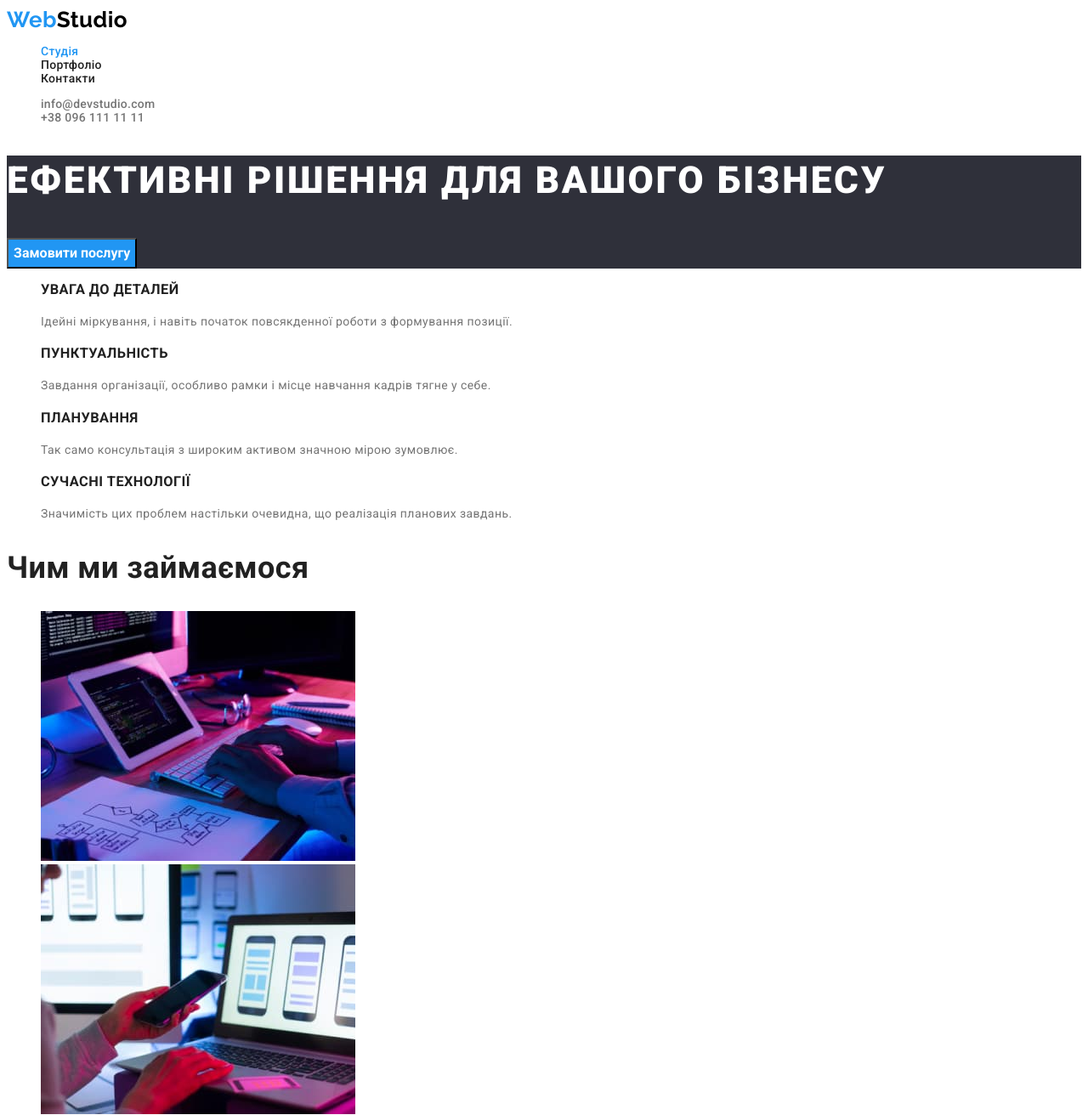
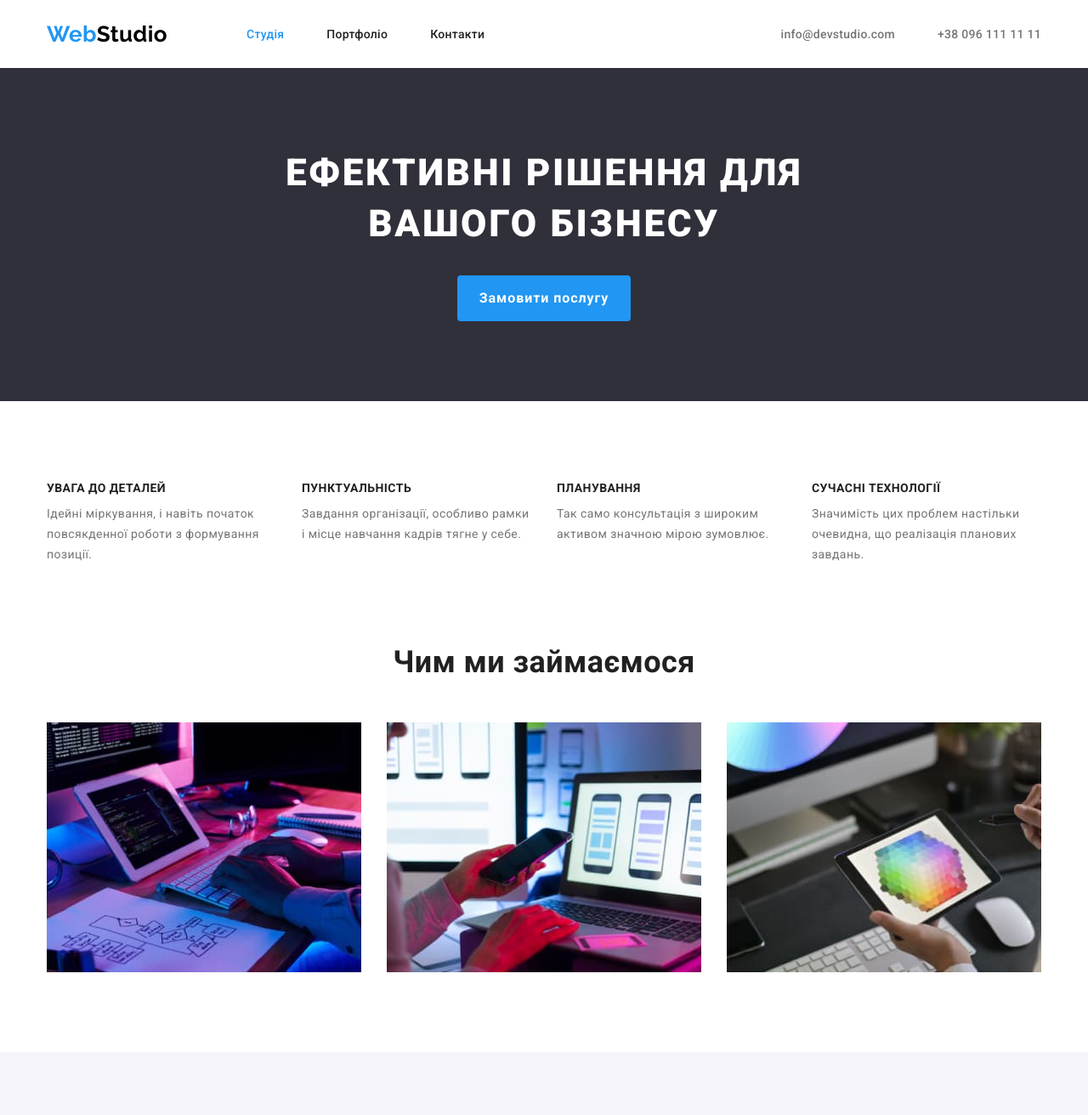
Before and after one commit to andriitomilov/html-hw-01, a plain HTML site: page index.html in a window 1280 px wide. Shown: the top 1312 px of the page at 85% size. Drawn offline with nearby package versions, Linux system fonts and the light colour scheme.

Commit message:
complete main page

```diff
--- a/css/styles.css
+++ b/css/styles.css
@@ -1,23 +1,49 @@
 :root {
   --primary-text-color: #212121;
   --secondary-text-color: #757575;
+
   --primary-bg-color: #ffffff;
   --secondary-bg-color: #2f303a;
-  --tertiary-bg-color:#F5F4FA;
+  --tertiary-bg-color: #f5f4fa;
+
   --accent-color: #2196f3;
+
   --logo-black-color: #000000;
   --logo-white-color: #ffffff;
+
   --title-white-color: #ffffff;
+
   --address-opacity-color: rgba(255, 255, 255, 0.6);
+  --btn-active-color: #188ce8;
+
+  --card-set-gap: 30px;
+  --card-bg-color: #ffffff;
+  --card-box-shadow-color: 0px 1px 3px rgba(0, 0, 0, 0.12),
+    0px 1px 1px rgba(0, 0, 0, 0.14), 0px 2px 1px rgba(0, 0, 0, 0.2);
 }
 
 body {
   font-family: Roboto, san-serif;
   font-size: 14px;
-  line-height: 1.14;
   letter-spacing: 0.03em;
+  /* letter-spacing: 0.03em; */
   color: var(--primary-text-color);
   background-color: var(--primary-bg-color);
+}
+h1,
+h2,
+h3,
+h4,
+ul,
+p {
+  margin: 0;
+  padding: 0;
+}
+
+img {
+  display: block;
+  max-width: 100%;
+  height: auto;
 }
 
 .visually-hidden {
@@ -44,15 +70,31 @@ body {
 
 .btn {
   font-family: 'Roboto', sans-serif;
+
   cursor: pointer;
 }
-.title{
+
+.section {
+  padding-top: 94px;
+  padding-bottom: 94px;
+}
+.title {
+  margin-bottom: 50px;
+
   font-weight: 700;
   font-size: 36px;
-  line-height: 1.17;
+  line-height: calc(42 / 36);
 }
 
-/* Logo */
+.container {
+  max-width: 1200px;
+  margin-left: auto;
+  margin-right: auto;
+  padding-left: 15px;
+  padding-right: 15px;
+}
+
+/* ------------------ LOGO ---------------------*/
 .logo {
   font-family: Raleway, sans-serif;
   font-size: 26px;
@@ -68,9 +110,13 @@ body {
 .logo--secondary {
   color: var(--logo-white-color);
 }
-/* Header */
+/* -------------------- HEADER ------------------------ */
 .nav-link,
 .contacts-link {
+  display: block;
+  padding-top: 32px;
+  padding-bottom: 32px;
+
   font-size: 14px;
   font-weight: 500;
   letter-spacing: 0.02em;
@@ -92,9 +138,32 @@ body {
   color: var(--accent-color);
 }
 
-/* Hero */
+.header__container {
+  display: flex;
+  align-items: center;
+}
+
+.nav {
+  display: flex;
+  align-items: center;
+  gap: 93px;
+}
+
+.menu-list {
+  display: flex;
+  gap: 50px;
+}
+
+.contacts-list {
+  display: flex;
+  gap: 50px;
+  margin-left: auto;
+}
+
+/* ---------------------------- HERO ------------------------- */
 .hero {
   background-color: var(--secondary-bg-color);
+  text-align: center;
 }
 .hero__title {
   font-weight: 900;
@@ -103,48 +172,110 @@ body {
   letter-spacing: 0.06em;
   text-transform: uppercase;
   color: var(--title-white-color);
+
+  margin-bottom: 30px;
 }
 .hero__btn {
+  padding: 10px 24px;
+
   font-weight: 700;
   font-size: 16px;
   line-height: 1.88;
+  letter-spacing: 0.06em;
+
+  border-color: transparent;
+  border-radius: 4px;
+
   color: var(--title-white-color);
   background-color: var(--accent-color);
 }
 
-/* Features */
+.hero__btn:hover,
+.hero__btn:focus {
+  background-color: var(--btn-active-color);
+}
+
+/* ------------------------------- FEATURES ---------------------------- */
 .features__title {
+  margin-bottom: 10px;
+
+  font-size: 14px;
+  line-height: calc(16 / 14);
   font-weight: 700;
   text-transform: uppercase;
 }
 .features__text {
-  line-height: 1.71;
+  line-height: calc(24 / 14);
   color: var(--secondary-text-color);
 }
 
-/* Team */
-.team{
+.features-list {
+  display: flex;
+  gap: var(--card-set-gap);
+}
+.features-list__item {
+  flex-basis: calc((100% - var(--card-set-gap) * 3) / 4);
+}
+
+/* ---------------WORK--------------- */
+.work {
+  padding-top: 0;
+  text-align: center;
+}
+
+.work-list {
+  display: flex;
+  gap: var(--card-set-gap);
+}
+.work-list__item {
+  flex-basis: calc((100% - (var(--card-st-gap) * 2)) / 3);
+}
+
+/*  ------------------- TEAM --------------------- */
+.team {
   background-color: var(--tertiary-bg-color);
+  text-align: center;
 }
+.team-list {
+  display: flex;
+  gap: var(--card-set-gap);
+}
+
+.team-list__item {
+  flex-basis: calc((100% - (var(--card-set-gap) * 3)) / 4);
+
+  background-color: var(--card-bg-color);
+  box-shadow: var(--card-box-shadow-color);
+  border-radius: 0px 0px 4px 4px;
+
+  overflow: hidden;
+}
+
+.team-list__content {
+  padding: 30px 60px;
+}
+
 .team__text {
   line-height: 1.13;
 }
 .team__text--bold {
+  margin-bottom: 10px;
+
   font-weight: 500;
 }
 .team__text--secondary {
   color: var(--secondary-text-color);
 }
 
-/* PORTFOLIO PAGE */
-.filter-list__btn{
+/* ---------------- PORTFOLIO PAGE ------------------------*/
+.filter-list__btn {
   font-size: 16px;
   line-height: 1.63;
   color: var(--primary-text-color);
   background-color: var(--tertiary-bg-color);
 }
 .filter-list__btn:hover,
-.filter-list__btn:focus{
+.filter-list__btn:focus {
   color: var(--title-white-color);
   background-color: var(--accent-color);
 }
@@ -164,17 +295,33 @@ body {
   color: var(--secondary-text-color);
 }
 
-/* Footer */
-.footer{
+/* ---------------------- FOOTER ---------------------- */
+.footer {
+  padding-top: 60px;
+  padding-bottom: 60px;
   background-color: var(--secondary-bg-color);
 }
+
+.footer__logo{
+  display: block;
+  margin-bottom: 30px;
+}
+.footer-address{
+  display: flex;
+  flex-direction: column;
+  align-items: start;
+}
+.footer-address .address-link:not(last-child){
+  margin-bottom: 12px;
+}
 .address-link {
+
   font-size: 14px;
   line-height: 1.71;
   font-style: normal;
 }
 .address-link:hover,
-.address-link:focus{
+.address-link:focus {
   color: var(--logo-white-color);
 }
 .address-link--accent {
--- a/index.html
+++ b/index.html
@@ -11,153 +11,210 @@
       href="https://fonts.googleapis.com/css2?family=Raleway:wght@700&family=Roboto:wght@400;500;700;900&display=swap"
       rel="stylesheet"
     />
+    <link
+      rel="stylesheet"
+      href="https://cdnjs.cloudflare.com/ajax/libs/modern-normalize/2.0.0/modern-normalize.min.css"
+      integrity="sha512-4xo8blKMVCiXpTaLzQSLSw3KFOVPWhm/TRtuPVc4WG6kUgjH6J03IBuG7JZPkcWMxJ5huwaBpOpnwYElP/m6wg=="
+      crossorigin="anonymous"
+      referrerpolicy="no-referrer"
+    />
     <link rel="stylesheet" href="./css/styles.css" />
   </head>
   <body>
     <header class="header">
+      <div class="container header__container">
+        <nav class="nav">
           <a class="link logo logo--primary" href="./index.html"
             ><span class="logo--accent">Web</span>Studio</a
           >
-      <ul class="list">
-        <li><a class="nav-link link current" href="./index.html">Студія</a></li>
-        <li><a class="nav-link link" href="./portfolio.html">Портфоліо</a></li>
-        <li><a class="nav-link link" href="">Контакти</a></li>
+          <ul class="list menu-list">
+            <li class="menu-list__item">
+              <a class="nav-link link current" href="./index.html">Студія</a>
+            </li>
+            <li class="menu-list__item">
+              <a class="nav-link link" href="./portfolio.html">Портфоліо</a>
+            </li>
+            <li class="menu-list__item">
+              <a class="nav-link link" href="">Контакти</a>
+            </li>
           </ul>
-      <ul class="list">
-        <li>
+        </nav>
+        <ul class="list contacts-list">
+          <li class="contacts-list__item">
             <a class="link contacts-link" href="mailto:info@devstudio.com"
               >info@devstudio.com</a
             >
           </li>
-        <li>
+          <li class="contacts-list__item">
             <a class="link contacts-link" href="tel:+380961111111"
               >+38 096 111 11 11</a
             >
           </li>
         </ul>
+      </div>
     </header>
 
     <main>
-      <section class="hero">
-        <h1 class="hero__title">Ефективні рішення для вашого бізнесу</h1>
+      <section class="hero section">
+        <div class="container">
+          <h1 class="hero__title">
+            Ефективні рішення для <br />
+            вашого бізнесу
+          </h1>
           <button class="btn hero__btn" type="button">Замовити послугу</button>
+        </div>
       </section>
 
-      <section class="features">
+      <section class="features section">
+        <div class="container">
           <h2 class="visually-hidden">Переваги WebStudio</h2>
-        <ul class="list">
-          <li>
+
+          <ul class="list features-list">
+            <li class="features-list__item">
               <h3 class="features__title">Увага до деталей</h3>
               <p class="features__text">
                 Ідейні міркування, і навіть початок повсякденної роботи з
                 формування позиції.
               </p>
             </li>
-          <li>
+
+            <li class="features-list__item">
               <h3 class="features__title">Пунктуальність</h3>
               <p class="features__text">
-              Завдання організації, особливо рамки і місце навчання кадрів тягне
-              у себе.
+                Завдання організації, особливо рамки і місце навчання кадрів
+                тягне у себе.
               </p>
             </li>
-          <li>
+
+            <li class="features-list__item">
               <h3 class="features__title">Планування</h3>
               <p class="features__text">
                 Так само консультація з широким активом значною мірою зумовлює.
               </p>
             </li>
-          <li>
+
+            <li class="features-list__item">
               <h3 class="features__title">Сучасні технології</h3>
               <p class="features__text">
-              Значимість цих проблем настільки очевидна, що реалізація планових
-              завдань.
+                Значимість цих проблем настільки очевидна, що реалізація
+                планових завдань.
               </p>
             </li>
           </ul>
+        </div>
       </section>
 
-      <section class="work">
+      <section class="work section">
+        <div class="container">
           <h2 class="title">Чим ми займаємося</h2>
-        <ul class="list">
-          <li>
+
+          <ul class="list work-list">
+            <li class="work-list__item">
               <img
-              src="/images/work-1.jpg"
+                src="./images/work-1.jpg"
                 alt="Процесс розробки"
                 width="370"
                 height="294"
               />
             </li>
-          <li>
+            <li class="work-list__item">
               <img
-              src="/images/work-2.jpg"
+                src="./images/work-2.jpg"
                 alt="Процесс розробки"
                 width="370"
                 height="294"
               />
             </li>
-          <li>
+            <li class="work-list__item">
               <img
-              src="/images/work-3.jpg"
+                src="./images/work-3.jpg"
                 alt="Процесс розробки"
                 width="370"
                 height="294"
               />
             </li>
           </ul>
+        </div>
       </section>
 
-      <section class="team">
+      <section class="team section">
+        <div class="container">
           <h2 class="title">Наша команда</h2>
-        <ul class="list">
-          <li>
+
+          <ul class="list team-list">
+            <li class="team-list__item">
+              <div class="team-list__thumb">
                 <img
                   src="./images/team-1.jpg"
                   alt="Портрет члена команди"
                   width="270"
                   height="260"
                 />
+              </div>
+              <div class="team-list__content">
                 <p class="team__text team__text--bold">Ігор Дем'яненко</p>
                 <p class="team__text team__text--secondary">Product Designer</p>
+              </div>
             </li>
-          <li>
+            <li class="team-list__item">
+              <div class="team-list__thumb">
                 <img
                   src="./images/team-2.jpg"
                   alt="Портрет члена команди"
                   width="270"
                   height="260"
                 />
+              </div>
+
+              <div class="team-list__content">
                 <p class="team__text team__text--bold">Ольга Рєпіна</p>
-            <p class="team__text team__text--secondary">Frontend Developer</p>
+                <p class="team__text team__text--secondary">
+                  Frontend Developer
+                </p>
+              </div>
             </li>
-          <li>
+            <li class="team-list__item">
+              <div class="team-list__thumb">
                 <img
                   src="./images/team-3.jpg"
                   alt="Портрет члена команди"
                   width="270"
                   height="260"
                 />
+              </div>
+
+              <div class="team-list__content">
                 <p class="team__text team__text--bold">Микола Тарасов</p>
                 <p class="team__text team__text--secondary">Marketing</p>
+              </div>
             </li>
-          <li>
+            <li class="team-list__item">
+              <div class="team-list__thumb">
                 <img
                   src="./images/team-4.jpg"
                   alt="Портрет члена команди"
                   width="270"
                   height="260"
                 />
+              </div>
+
+              <div class="team-list__content">
                 <p class="team__text team__text--bold">Михайло Єрмаков</p>
                 <p class="team__text team__text--secondary">UI Designer</p>
+              </div>
             </li>
           </ul>
+        </div>
       </section>
     </main>
 
     <footer class="footer">
-      <a class="link logo logo--secondary" href="./index.html"
+      <div class="container">
+        <a class="link logo logo--secondary footer__logo" href="./index.html"
           ><span class="logo--accent">Web</span>Studio</a
         >
-      <address>
+
+        <address class="footer-address">
           <a
             class="link address-link address-link--accent"
             href="https://goo.gl/maps/7HUdiCrNrbexvH1cA"
@@ -177,6 +234,7 @@
             >+38 096 111 11 11</a
           >
         </address>
+      </div>
     </footer>
   </body>
 </html>
```
Lines whose indentation alone changed are shown as unchanged.
